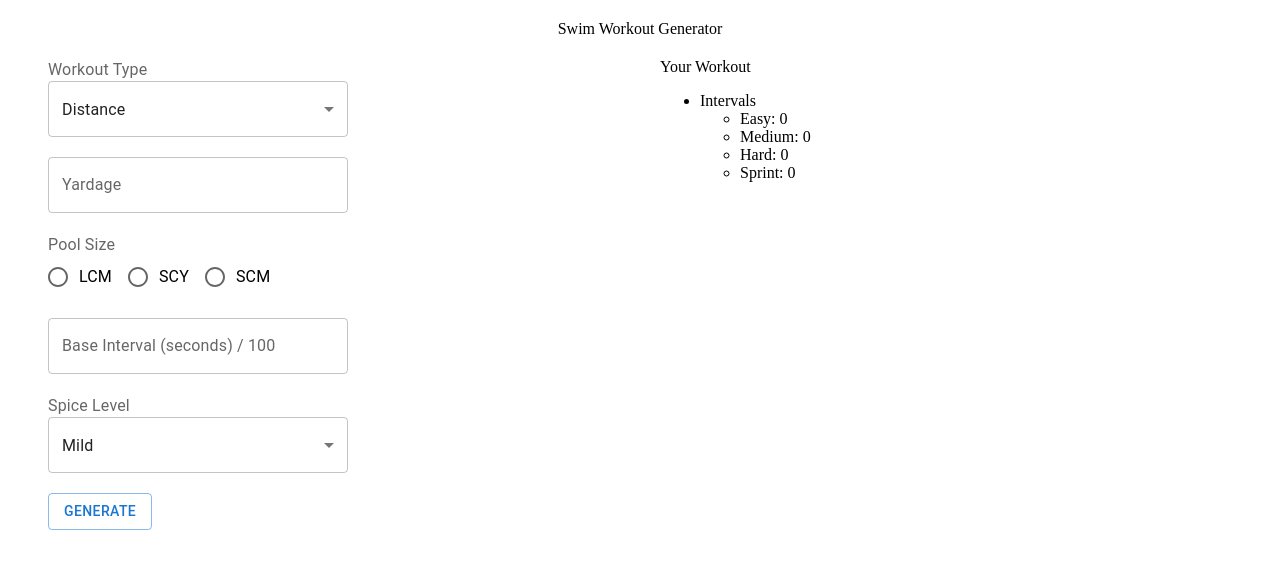
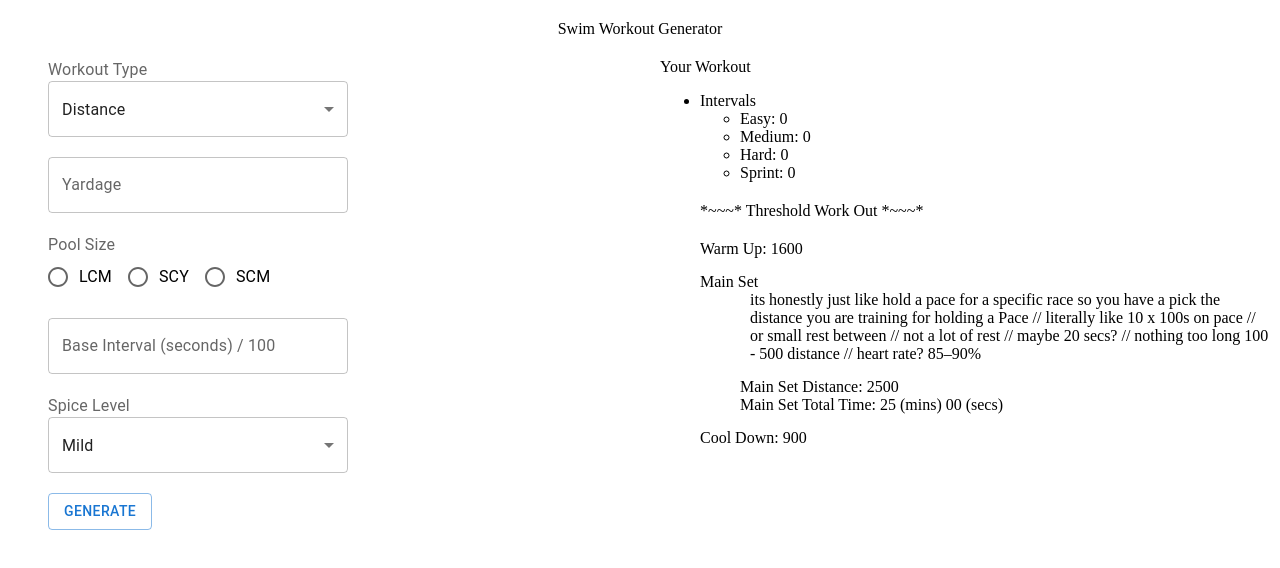
Before and after one commit to legaudinier/swimWorkouts, a React (Vite) app: page / in a window 1280 px wide. Shown: the top 568 px of the page. Built offline with nearby package versions, Linux system fonts and the light colour scheme.

Commit message:
Finally figured out the npm versioning with my old computer and how to get this working, added another workout type skeleton but didn't get to do any actual coding

```diff
--- a/package.json
+++ b/package.json
@@ -18,7 +18,7 @@
   },
   "devDependencies": {
     "@eslint/js": "^9.39.1",
-    "@types/node": "^24.10.1",
+    "@types/node": "^24.12.0",
     "@types/react": "^19.2.7",
     "@types/react-dom": "^19.2.3",
     "@vitejs/plugin-react": "^5.1.1",
--- a/src/App.tsx
+++ b/src/App.tsx
@@ -9,7 +9,8 @@ import FormControlLabel from "@mui/material/FormControlLabel";
 import Button from "@mui/material/Button";
 import DistanceWorkout from './workouts/distanceWorkout';
 import SprintWorkout from "./workouts/sprintWorkout";
-import {Box} from "@mui/material";
+import ThresholdWorkout from './workouts/thresholdWorkout';
+import { Box } from "@mui/material";
 
 function App() {
   const [type, setType] = useState("distance");
@@ -171,13 +172,19 @@ function App() {
                   yardage={yardage}
                   interval={interval}
                 />) :
-                type === 'sprint' &&
+                type === 'sprint' ?
                   (<SprintWorkout
                     spice={spice}
                     type={type}
                     yardage={yardage}
                     interval={interval} // this is super messy // feed in sprint interval
+                  />) : (<ThresholdWorkout
+                    spice={spice}
+                    type={type}
+                    yardage={yardage}
+                    interval={interval} // this is super messy // feed in sprint interval
                   />)
+
               }
             </ul>
           </div>
--- /dev/null
+++ b/src/workouts/thresholdWorkout.tsx
@@ -0,0 +1,112 @@
+
+import React from 'react'
+import Box from "@mui/material/Box";
+import { readableTime, intervalWithSpice, calculateWarmUpCoolDown } from '../utilities'
+
+export type ThresholdWorkoutType = {
+  spice: any
+  type: any
+  yardage: any
+  interval: any
+}
+
+const ThresholdWorkout = ({
+  spice, type,
+  yardage, interval,
+}: ThresholdWorkoutType) => {
+
+  let sprintDistancePerRoundTotal,
+    easyDistance,
+    sprintRounds,
+    rounds,
+    totalDistance,
+    intervalTime,
+    wcYardage,
+    sprintYardagePercentage,
+    sprintYardage,
+    easyYardage,
+    activeYardagePercentage,
+    sprintDistance,
+    sprintDistanceInterval
+
+  const warmUpCoolDown = Math.floor(yardage * .5 / 100) * 100
+
+  yardage = yardage - warmUpCoolDown
+
+  if (yardage !== 0) {
+
+    // More complicated sets?
+    let think: string = ''
+
+    while (true) {
+
+      rounds = ((Math.floor((Math.random() * 10) + 5) * 1))
+      sprintRounds = ((Math.floor((Math.random() * 6) + 1) * 1))
+
+      sprintYardagePercentage = ((Math.floor((Math.random() * 3) + 5) / 10))
+      activeYardagePercentage = 1 - sprintYardagePercentage
+      sprintYardage = yardage * sprintYardagePercentage
+      easyYardage = yardage - sprintYardage
+
+      sprintDistancePerRoundTotal = sprintYardage / rounds
+      sprintDistance = sprintDistancePerRoundTotal / sprintRounds
+      easyDistance = easyYardage / rounds
+      sprintDistanceInterval = sprintDistance / 100
+
+      console.log('Thinking' + think)
+      think = think + '.'
+
+      // so we need to check that BOTH sprintDIstances
+      // and Easy distance are both whole numbers
+      // and are both divisible by 50?
+      if (sprintDistance % 50 === 0 && easyDistance % 50 === 0) {
+        break;
+      }
+    }
+
+    console.log('sprintRounds', sprintDistance / 100)
+    intervalTime = intervalWithSpice(interval, spice)
+
+
+    totalDistance = yardage
+
+    wcYardage = calculateWarmUpCoolDown(warmUpCoolDown)
+
+  }
+
+
+  return (
+    <div>
+      <Box sx={{ marginTop: '20px', marginBottom: '20px' }}>*~~~* Threshold Work Out *~~~*</Box>
+      <Box>Warm Up: {wcYardage?.warmUp}</Box>
+      {/* <Box>Kick set?</Box> */}
+      <Box sx={{ marginTop: '15px' }}>Main Set</Box>
+      <Box sx={{ display: 'flex', paddingLeft: '40px' }}>
+        <Box sx={{
+          paddingRight: '10px', display: 'flex',
+          alignItems: 'center'
+        }}></Box>
+        its honestly just like hold a pace for a specific race
+        so you have a pick the distance you are training for
+
+        holding a Pace
+        // literally like 10 x 100s on pace
+        // or
+        small rest between
+        // not a lot of rest // maybe 20 secs?
+        // nothing too long 100 - 500 distance
+        // heart rate? 85–90%
+
+      </Box>
+      <Box sx={{ paddingLeft: '40px', marginTop: '15px', marginBottom: '15px' }}>
+        <Box>Main Set Distance: {totalDistance}</Box>
+        <Box>Main Set Total Time: {sprintDistancePerRoundTotal && rounds !== undefined
+          && readableTime((((sprintDistancePerRoundTotal * rounds) / 100) * (intervalWithSpice(interval, spice))), true)}
+        </Box>
+      </Box>
+      <Box>Cool Down: {wcYardage?.coolDown}</Box>
+    </div >
+  )
+}
+
+export default ThresholdWorkout
```
Also changed, not shown: 1 other file (tests, documents, lock files or other folders). Lines whose indentation alone changed are shown as unchanged.
